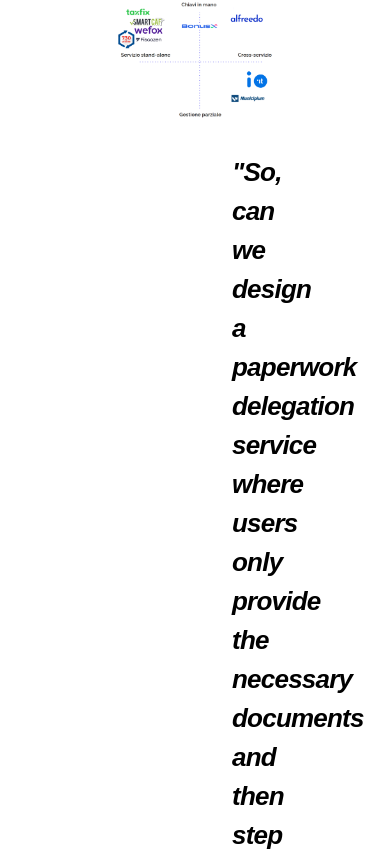
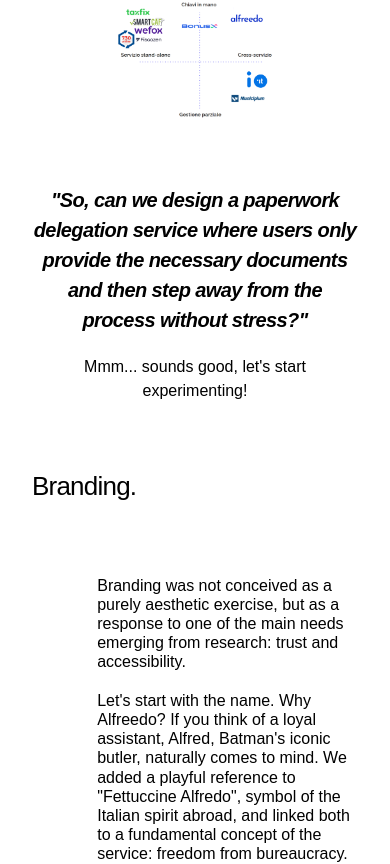
Before and after one commit to Davide-SP/portfolio, a Next.js app: page /projects/alfreedo in a window 390 px wide. Shown: the part 3664-4528 px from the top of the page. Built offline with nearby package versions, Linux system fonts and the light colour scheme; a web font is replaced by a local one.

Commit message:
Add mobile versione to Quote block component

```diff
--- a/components/portfolio/quote-block.tsx
+++ b/components/portfolio/quote-block.tsx
@@ -16,13 +16,11 @@ const fadeUp = {
 
 export default function QuoteBlock({ quote, subtext }: QuoteBlockProps) {
   return (
-    <motion.div style={{ paddingTop: "0", paddingLeft: "96px", paddingRight: "96px", paddingBottom: "0" }} {...fadeUp}>
+    <motion.div className="px-8 md:px-24 py-8 md:py-0" {...fadeUp}>
       <p
+        className="px-0 md:px-[136px] text-[20px] md:text-[26px]"
         style={{
-          paddingLeft: 136,
-          paddingRight: 136,
           fontFamily: "'TikTok Sans', sans-serif",
-          fontSize: "26px",
           fontWeight: 600,
           color: "#000000",
           letterSpacing: "-0.03em",
```
